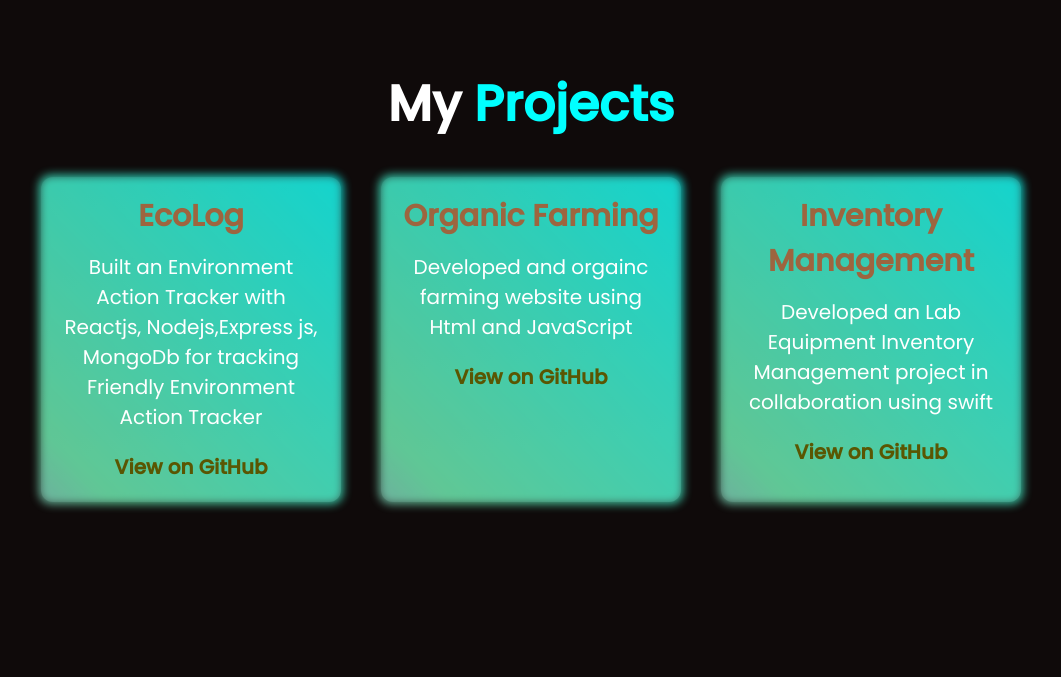
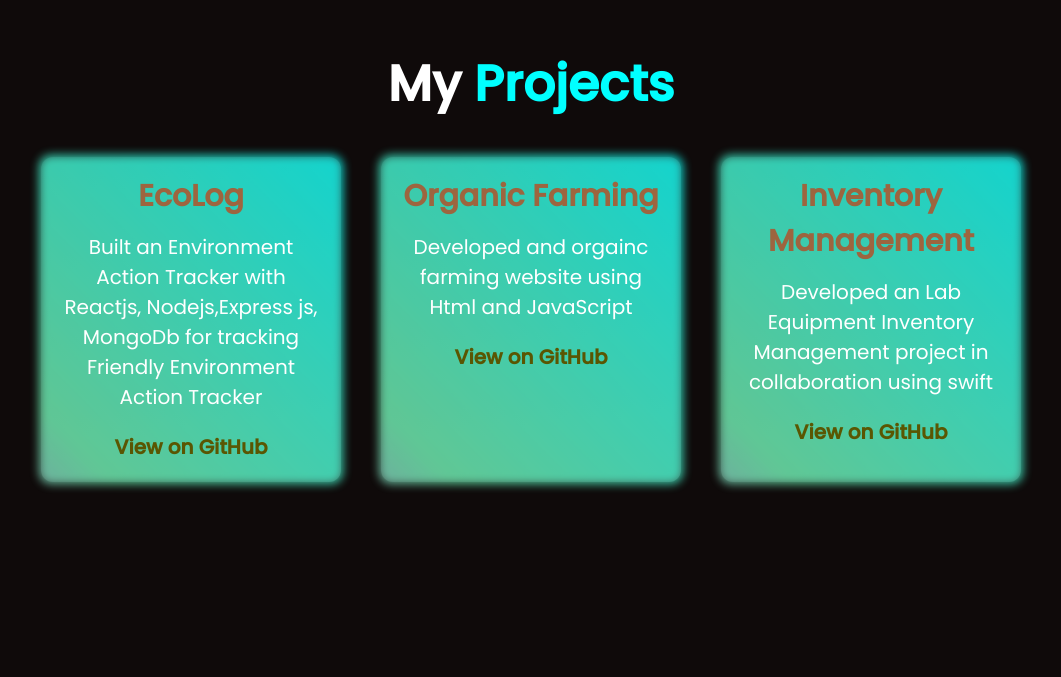
Before and after one commit to digvijaya06/Portfolio, a website: page index.html in a window 1280 px wide. Shown: the part 3503-4180 px from the top of the page, without its empty margins (109-1170 px from the left). Drawn offline with nearby package versions, Linux system fonts and the light colour scheme.

Commit message:
Update style.css

```diff
--- a/style.css
+++ b/style.css
@@ -822,7 +822,7 @@ i:hover::after {
     transform: translateY(50px);
     animation: fadeInPortfolio 1s ease-out forwards;
     margin-bottom: 50px;
-    margin-top: 0;
+    margin-top: -20px;
     min-height: 100vh;
 }
 
```
